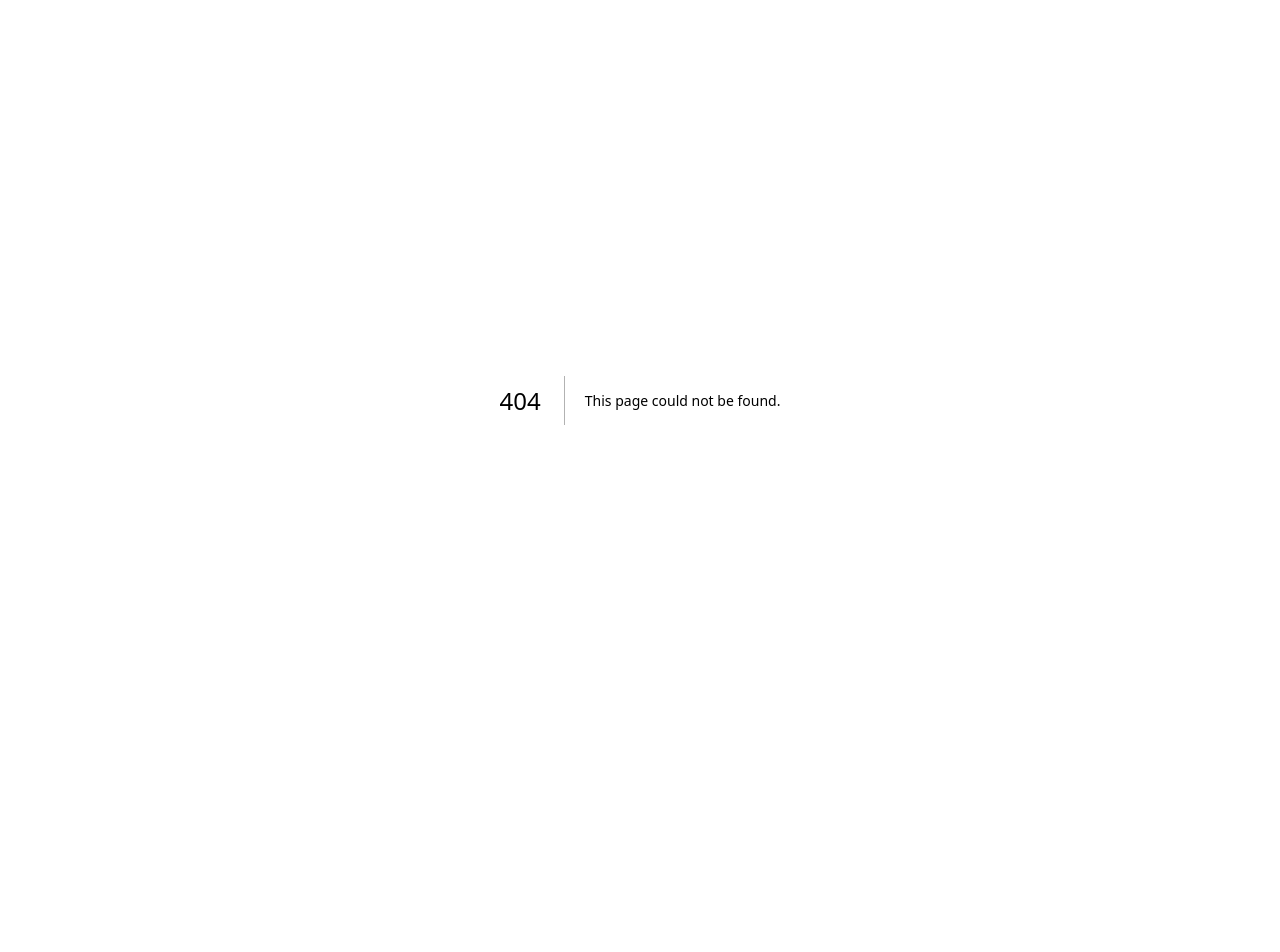
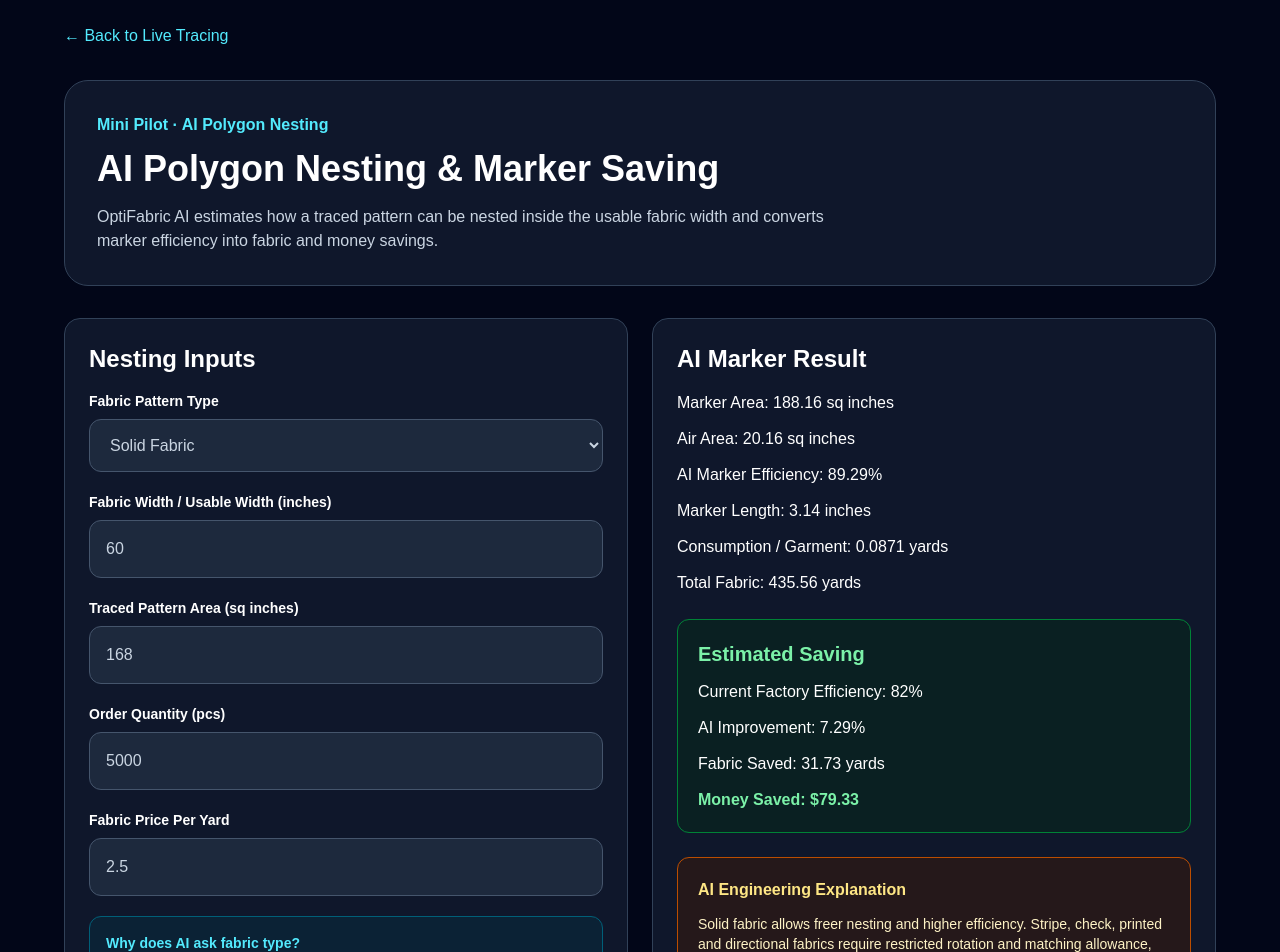
Before and after one commit to mahtab2011/mbncon, a Next.js app: page /optifabric/mini-pilot/polygon-nesting in a window 1280 px wide. Before the commit this address had no page. Shown: the top 952 px of the page. Before the commit the page ends 800 px from the top, so only its background shows below. Built offline with nearby package versions, Linux system fonts and the light colour scheme.

Commit message:
RC1 Block 010 - AI Polygon Nesting & Marker Saving

```diff
--- /dev/null
+++ b/app/optifabric/mini-pilot/polygon-nesting/page.tsx
@@ -0,0 +1,187 @@
+"use client";
+
+import { useMemo, useState } from "react";
+import Link from "next/link";
+import { fabricPatternTypes } from "@/lib/optifabric/fabricPatternTypes";
+
+export default function PolygonNestingPage() {
+  const [fabricType, setFabricType] = useState("solid");
+  const [fabricWidth, setFabricWidth] = useState(60);
+  const [patternArea, setPatternArea] = useState(168);
+  const [orderQuantity, setOrderQuantity] = useState(5000);
+  const [fabricPrice, setFabricPrice] = useState(2.5);
+
+  const selectedFabric = fabricPatternTypes.find(
+    (item) => item.id === fabricType
+  );
+
+  const result = useMemo(() => {
+    const restrictionFactor =
+      fabricType === "solid" ? 1.12 : fabricType === "directional" ? 1.25 : 1.32;
+
+    const markerArea = patternArea * restrictionFactor;
+    const airArea = markerArea - patternArea;
+    const efficiency = (patternArea / markerArea) * 100;
+    const markerLength = markerArea / fabricWidth;
+    const consumptionPerGarmentYards = markerLength / 36;
+    const totalYards = consumptionPerGarmentYards * orderQuantity;
+    const currentEfficiency = fabricType === "solid" ? 82 : 76;
+    const aiSavingPercent = efficiency - currentEfficiency;
+    const savedYards = totalYards * (aiSavingPercent / 100);
+    const savedMoney = savedYards * fabricPrice;
+
+    return {
+      markerArea: Number(markerArea.toFixed(2)),
+      airArea: Number(airArea.toFixed(2)),
+      efficiency: Number(efficiency.toFixed(2)),
+      markerLength: Number(markerLength.toFixed(2)),
+      consumptionPerGarmentYards: Number(consumptionPerGarmentYards.toFixed(4)),
+      totalYards: Number(totalYards.toFixed(2)),
+      currentEfficiency,
+      aiSavingPercent: Number(aiSavingPercent.toFixed(2)),
+      savedYards: Number(savedYards.toFixed(2)),
+      savedMoney: Number(savedMoney.toFixed(2)),
+    };
+  }, [fabricType, fabricWidth, patternArea, orderQuantity, fabricPrice]);
+
+  return (
+    <main className="min-h-screen bg-slate-950 text-white p-6">
+      <div className="max-w-6xl mx-auto">
+        <Link
+          href="/optifabric/mini-pilot/live-tracing"
+          className="text-cyan-300 hover:text-cyan-200"
+        >
+          ← Back to Live Tracing
+        </Link>
+
+        <section className="mt-8 rounded-3xl bg-slate-900 border border-slate-700 p-8">
+          <p className="text-cyan-300 font-semibold mb-3">
+            Mini Pilot · AI Polygon Nesting
+          </p>
+
+          <h1 className="text-4xl font-bold mb-4">
+            AI Polygon Nesting & Marker Saving
+          </h1>
+
+          <p className="text-slate-300 max-w-3xl">
+            OptiFabric AI estimates how a traced pattern can be nested inside the
+            usable fabric width and converts marker efficiency into fabric and
+            money savings.
+          </p>
+        </section>
+
+        <section className="grid md:grid-cols-2 gap-6 mt-8">
+          <div className="rounded-2xl bg-slate-900 border border-slate-700 p-6">
+            <h2 className="text-2xl font-bold mb-4">Nesting Inputs</h2>
+
+            <label className="block mb-2 text-sm font-semibold">
+              Fabric Pattern Type
+            </label>
+            <select
+              value={fabricType}
+              onChange={(event) => setFabricType(event.target.value)}
+              className="w-full rounded-xl bg-slate-800 border border-slate-600 p-4 text-slate-300 mb-5"
+            >
+              {fabricPatternTypes.map((item) => (
+                <option key={item.id} value={item.id}>
+                  {item.name}
+                </option>
+              ))}
+            </select>
+
+            <label className="block mb-2 text-sm font-semibold">
+              Fabric Width / Usable Width (inches)
+            </label>
+            <input
+              type="number"
+              value={fabricWidth}
+              onChange={(event) => setFabricWidth(Number(event.target.value))}
+              className="w-full rounded-xl bg-slate-800 border border-slate-600 p-4 text-slate-300 mb-5"
+            />
+
+            <label className="block mb-2 text-sm font-semibold">
+              Traced Pattern Area (sq inches)
+            </label>
+            <input
+              type="number"
+              value={patternArea}
+              onChange={(event) => setPatternArea(Number(event.target.value))}
+              className="w-full rounded-xl bg-slate-800 border border-slate-600 p-4 text-slate-300 mb-5"
+            />
+
+            <label className="block mb-2 text-sm font-semibold">
+              Order Quantity (pcs)
+            </label>
+            <input
+              type="number"
+              value={orderQuantity}
+              onChange={(event) => setOrderQuantity(Number(event.target.value))}
+              className="w-full rounded-xl bg-slate-800 border border-slate-600 p-4 text-slate-300 mb-5"
+            />
+
+            <label className="block mb-2 text-sm font-semibold">
+              Fabric Price Per Yard
+            </label>
+            <input
+              type="number"
+              value={fabricPrice}
+              onChange={(event) => setFabricPrice(Number(event.target.value))}
+              className="w-full rounded-xl bg-slate-800 border border-slate-600 p-4 text-slate-300"
+            />
+
+            <div className="mt-5 rounded-xl bg-cyan-950/40 border border-cyan-800 p-4">
+              <p className="text-sm font-semibold text-cyan-300 mb-1">
+                Why does AI ask fabric type?
+              </p>
+              <p className="text-sm text-slate-300">
+                {selectedFabric?.aiLogic}
+              </p>
+            </div>
+          </div>
+
+          <div className="rounded-2xl bg-slate-900 border border-slate-700 p-6">
+            <h2 className="text-2xl font-bold mb-4">AI Marker Result</h2>
+
+            <p>Marker Area: {result.markerArea} sq inches</p>
+            <p className="mt-3">Air Area: {result.airArea} sq inches</p>
+            <p className="mt-3">AI Marker Efficiency: {result.efficiency}%</p>
+            <p className="mt-3">Marker Length: {result.markerLength} inches</p>
+            <p className="mt-3">
+              Consumption / Garment: {result.consumptionPerGarmentYards} yards
+            </p>
+            <p className="mt-3">Total Fabric: {result.totalYards} yards</p>
+
+            <div className="mt-6 rounded-xl bg-green-950/40 border border-green-700 p-5">
+              <h3 className="text-xl font-bold text-green-300">
+                Estimated Saving
+              </h3>
+
+              <p className="mt-3">
+                Current Factory Efficiency: {result.currentEfficiency}%
+              </p>
+              <p className="mt-3">
+                AI Improvement: {result.aiSavingPercent}%
+              </p>
+              <p className="mt-3">Fabric Saved: {result.savedYards} yards</p>
+              <p className="mt-3 font-bold text-green-300">
+                Money Saved: ${result.savedMoney}
+              </p>
+            </div>
+
+            <div className="mt-6 rounded-xl bg-amber-950/40 border border-amber-700 p-5">
+              <h3 className="font-bold text-amber-200">
+                AI Engineering Explanation
+              </h3>
+              <p className="mt-3 text-sm text-amber-100">
+                Solid fabric allows freer nesting and higher efficiency.
+                Stripe, check, printed and directional fabrics require
+                restricted rotation and matching allowance, so AI reduces the
+                expected efficiency to protect quality.
+              </p>
+            </div>
+          </div>
+        </section>
+      </div>
+    </main>
+  );
+}
```
